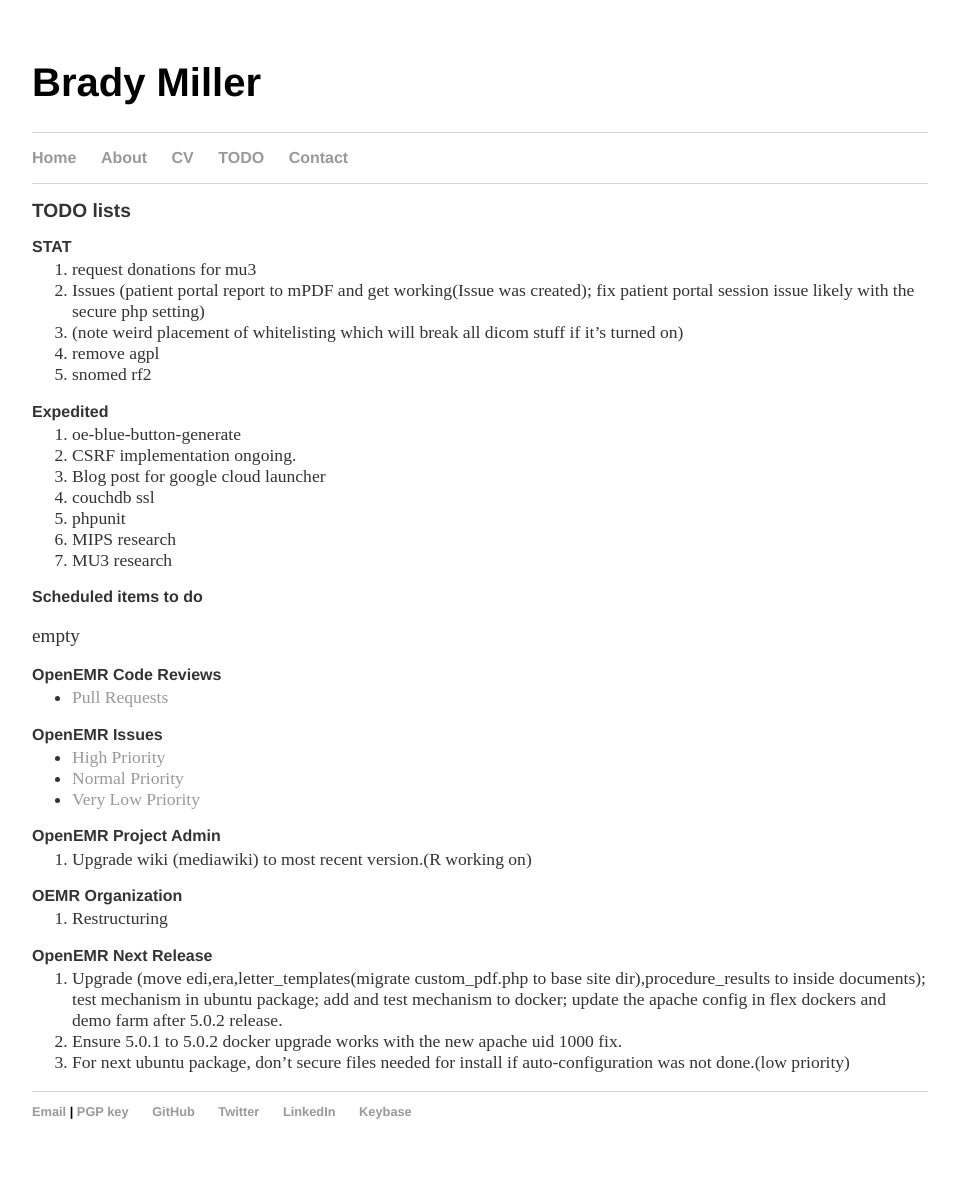
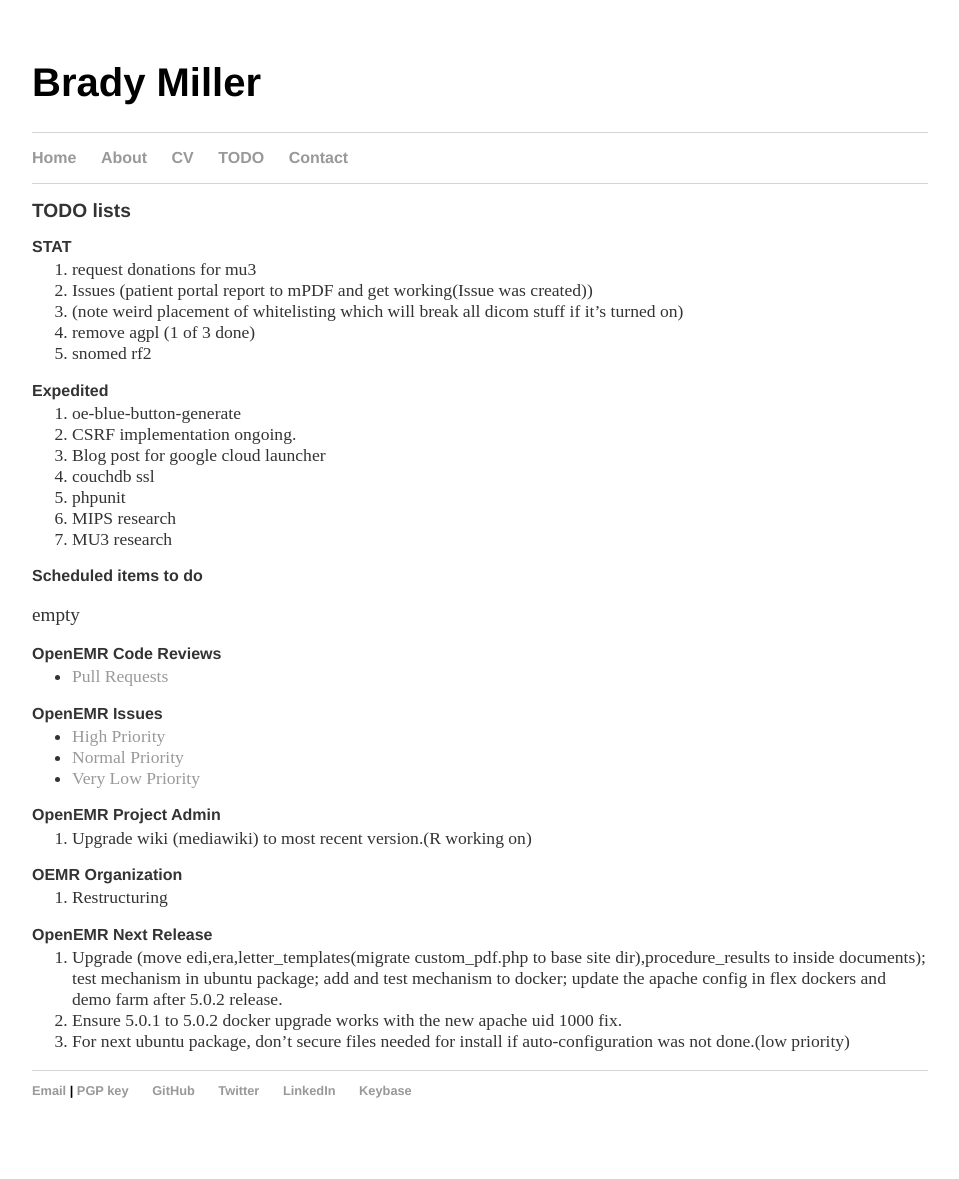
Before and after one commit to bradymiller/bradymiller.github.io, a Jekyll site: the page built from todo/index.md, in a window 1280 px wide. Shown: the whole page, without its empty margins (160-1119 px from the left). Built offline with Jekyll 4.4.1, drawn with Linux system fonts in a browser that asks for light colours; our own code applies the rules of GitHub Pages for plain Markdown files; after the commit the page ends 1158 px from its top, so only the background shows below that.

Commit message:
Update index.md

```diff
--- a/todo/index.md
+++ b/todo/index.md
@@ -5,9 +5,9 @@
 
 ### STAT
 1. request donations for mu3
-2. Issues (patient portal report to mPDF and get working(Issue was created); fix patient portal session issue likely with the secure php setting)
+2. Issues (patient portal report to mPDF and get working(Issue was created))
 3. (note weird placement of whitelisting which will break all dicom stuff if it's turned on)
-4. remove agpl
+4. remove agpl (1 of 3 done)
 5. snomed rf2
 
 ### Expedited
```
